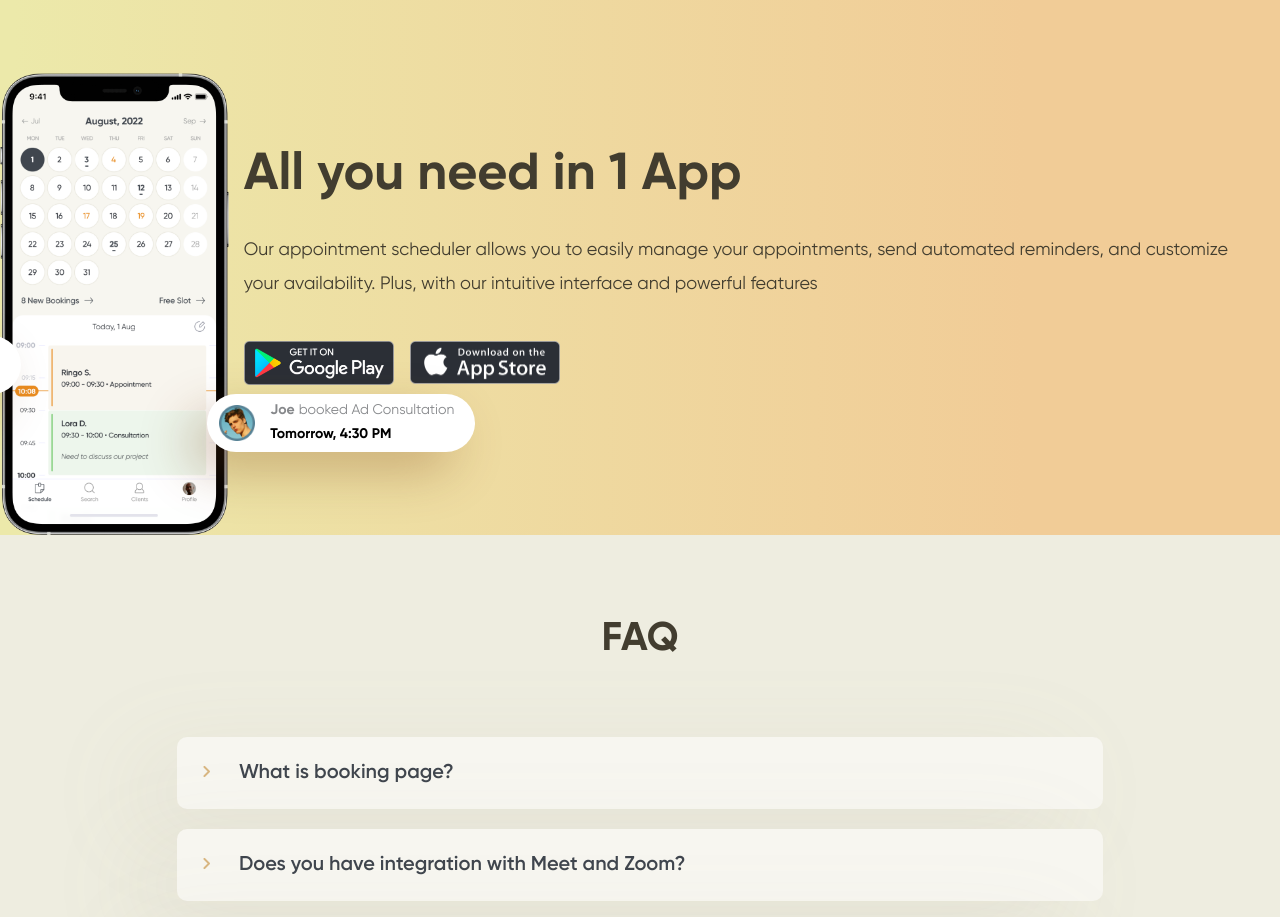
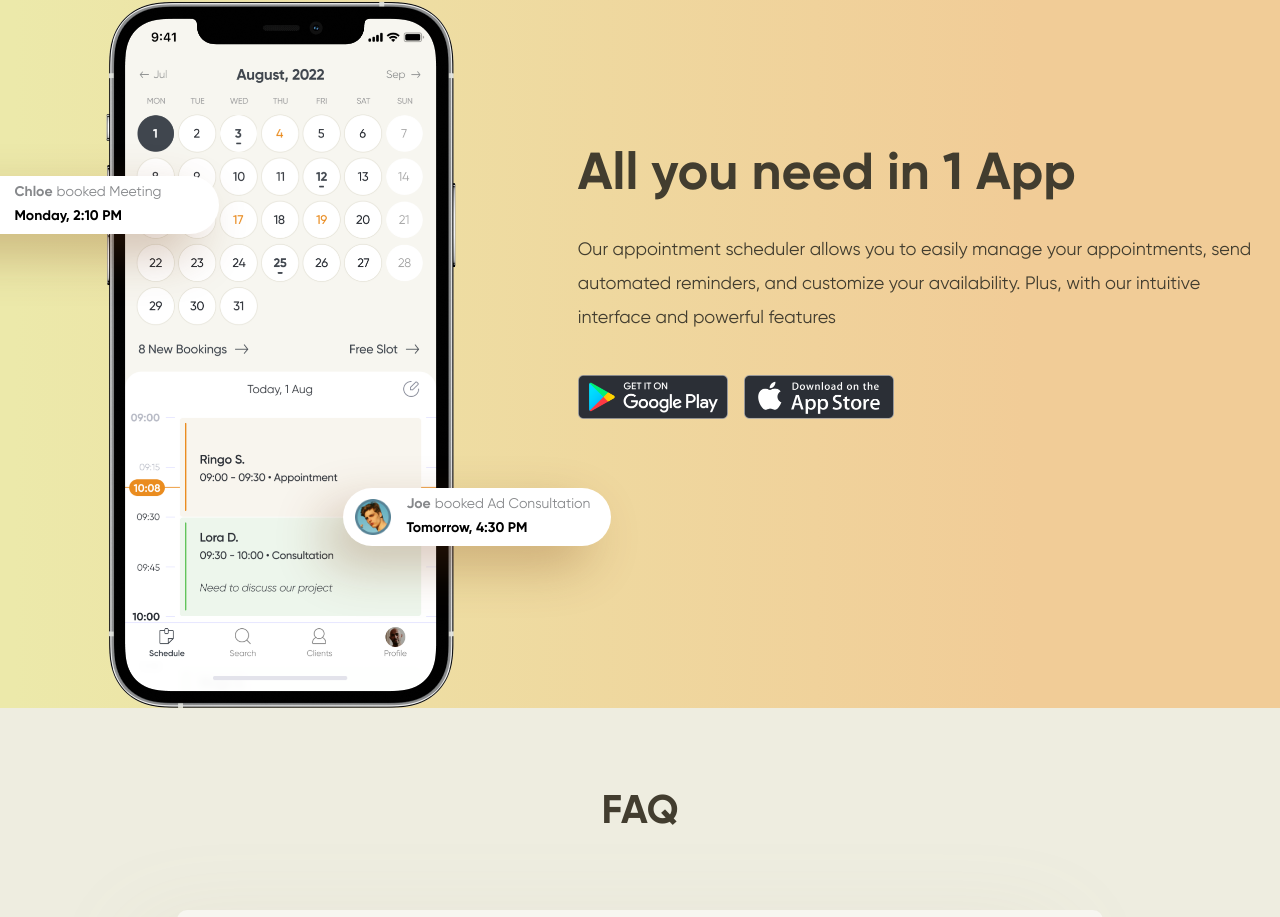
Before and after one commit to sabationok/calday-next-app_2, a Next.js app: page / in a window 1280 px wide. Shown: the part 4148-5065 px from the top of the page. Built offline with nearby package versions, Linux system fonts and the light colour scheme.

Commit message:
17 DAppSection

```diff
--- a/src/components/SectionDownloadApp/PhoneImage.tsx
+++ b/src/components/SectionDownloadApp/PhoneImage.tsx
@@ -43,6 +43,7 @@ const PhoneImageContainer = styled.div`
   position: relative;
 
   width: 100%;
+
   /* height: 480px; */
 
   /* padding-top: 76px; */
@@ -72,20 +73,19 @@ const PhoneImageBox = styled.div`
 
 const EventItemsContainer = styled.div`
   position: absolute;
-  top: calc(76px + 156px);
+  top: 175px;
   left: 50%;
 
   width: 80vw;
   height: 100%;
-  max-height: 159px;
-  max-width: 722px;
+  max-height: 370px;
+  max-width: 660px;
   min-width: 250px;
 
   transform: translateX(-50%);
 
   @media screen and (min-width: 960px) {
-    top: 263px;
-    max-height: 116px;
+    max-height: 370px;
   }
 `;
 export default PhoneImage;
--- a/src/components/SectionDownloadApp/SectionDownloadApp.tsx
+++ b/src/components/SectionDownloadApp/SectionDownloadApp.tsx
@@ -64,6 +64,7 @@ const Section = styled.section`
 const ImageSide = styled.div`
   align-self: flex-end;
   max-width: 693px;
+  width: 100%;
 `;
 
 const TextSide = styled.div`
```
